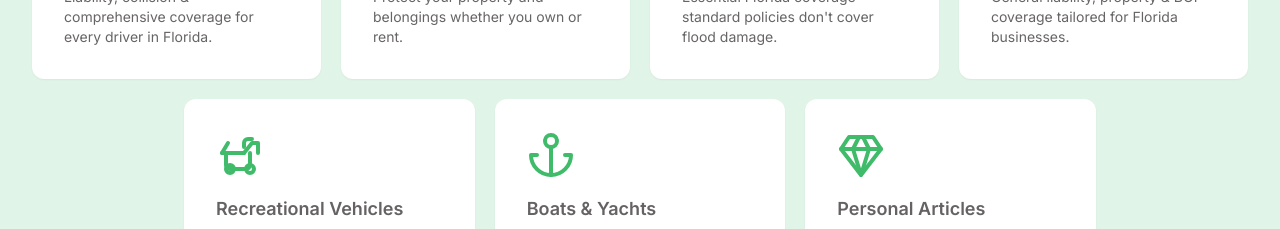
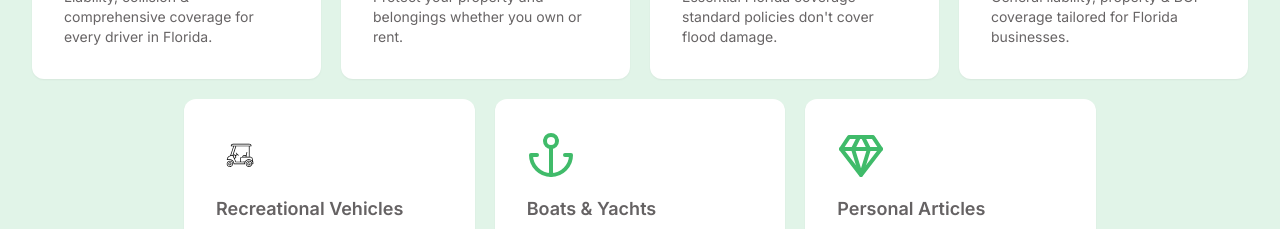
Before and after one commit to Millenium-AI/native, a React (Vite) app: page / in a window 1280 px wide. Shown: the part 1640-1869 px from the top of the page. Built offline with nearby package versions, Linux system fonts and the light colour scheme; no server answers.

Commit message:
Update icon to SVG, remove old PNG

```diff
--- a/src/components/icons/GolfCartIcon.tsx
+++ b/src/components/icons/GolfCartIcon.tsx
@@ -1,34 +1,11 @@
-export const GolfCartIcon = ({
-  className,
-  size,
-  strokeWidth = 2,
-  color = "currentColor",
-  ...props
-}: {
-  className?: string;
-  size?: number;
-  strokeWidth?: number;
-  color?: string;
-}) => (
+import golfCartSvg from '../img/golf-cart.svg';
+
+export const GolfCartIcon = ({ className }: { className?: string }) => (
   <svg
-    xmlns="http://www.w3.org/2000/svg"
-    width={size || 24}
-    height={size || 24}
-    viewBox="0 0 24 24"
-    fill="none"
-    stroke={color}
-    strokeWidth={strokeWidth}
-    strokeLinecap="round"
-    strokeLinejoin="round"
+    viewBox="0 0 1024 544"
     className={className}
-    {...props}
+    fill="currentColor"
   >
-    <circle cx="7" cy="19" r="2" />
-    <circle cx="17" cy="19" r="2" />
-    <path d="M3 11h11" />
-    <path d="M14 8V6a2 2 0 0 1 2-2h2" />
-    <path d="M5 11v6a2 2 0 0 0 2 2h8a2 2 0 0 0 2-2v-6" />
-    <path d="M6 6L3 11" />
-    <path d="M14 11l4-5h3v5" />
+    <use href={`${golfCartSvg}#Layer_1`} />
   </svg>
 );
```
Also changed, not shown: src/components/img/golf-cart.png (deleted), src/components/img/golf-cart.svg (added).
